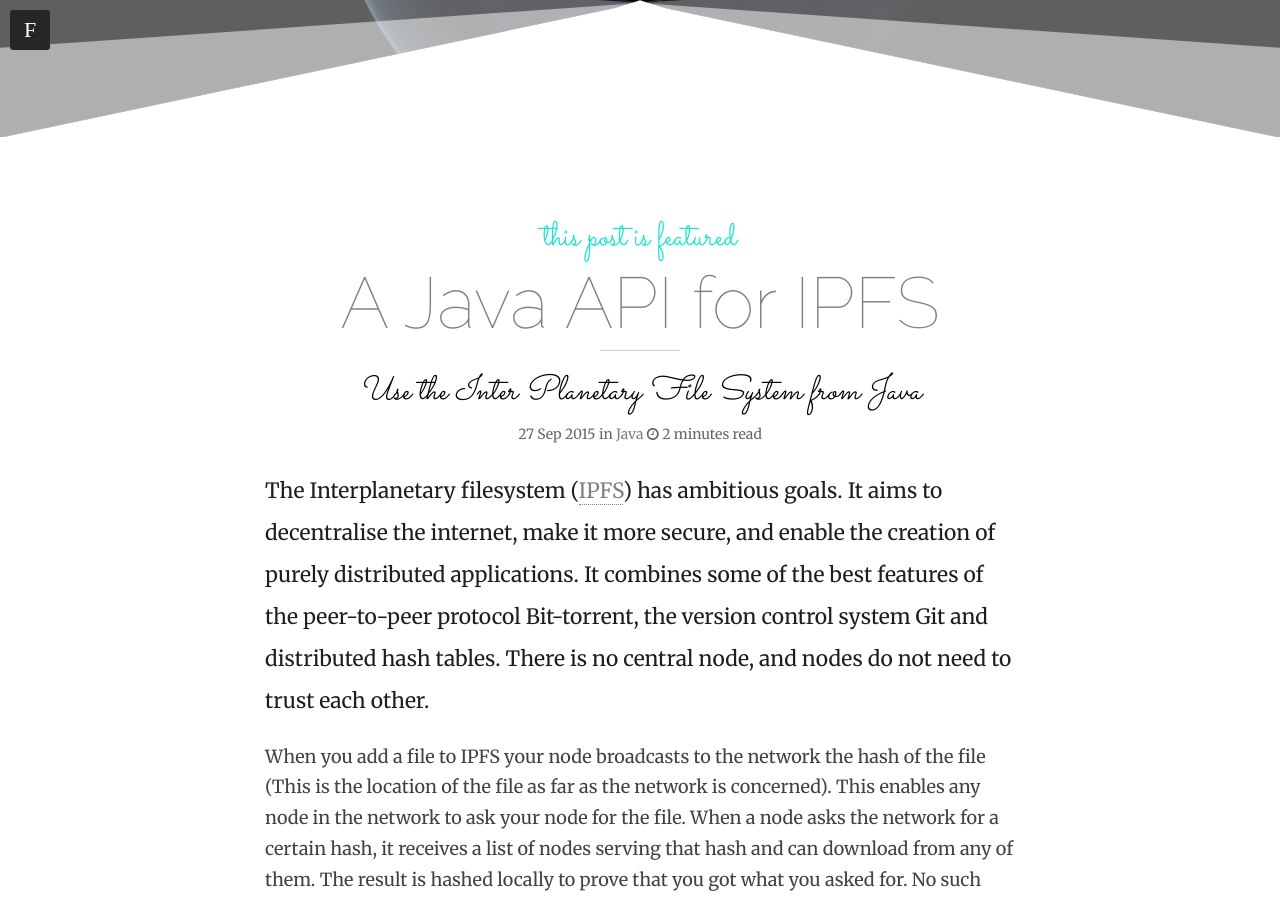
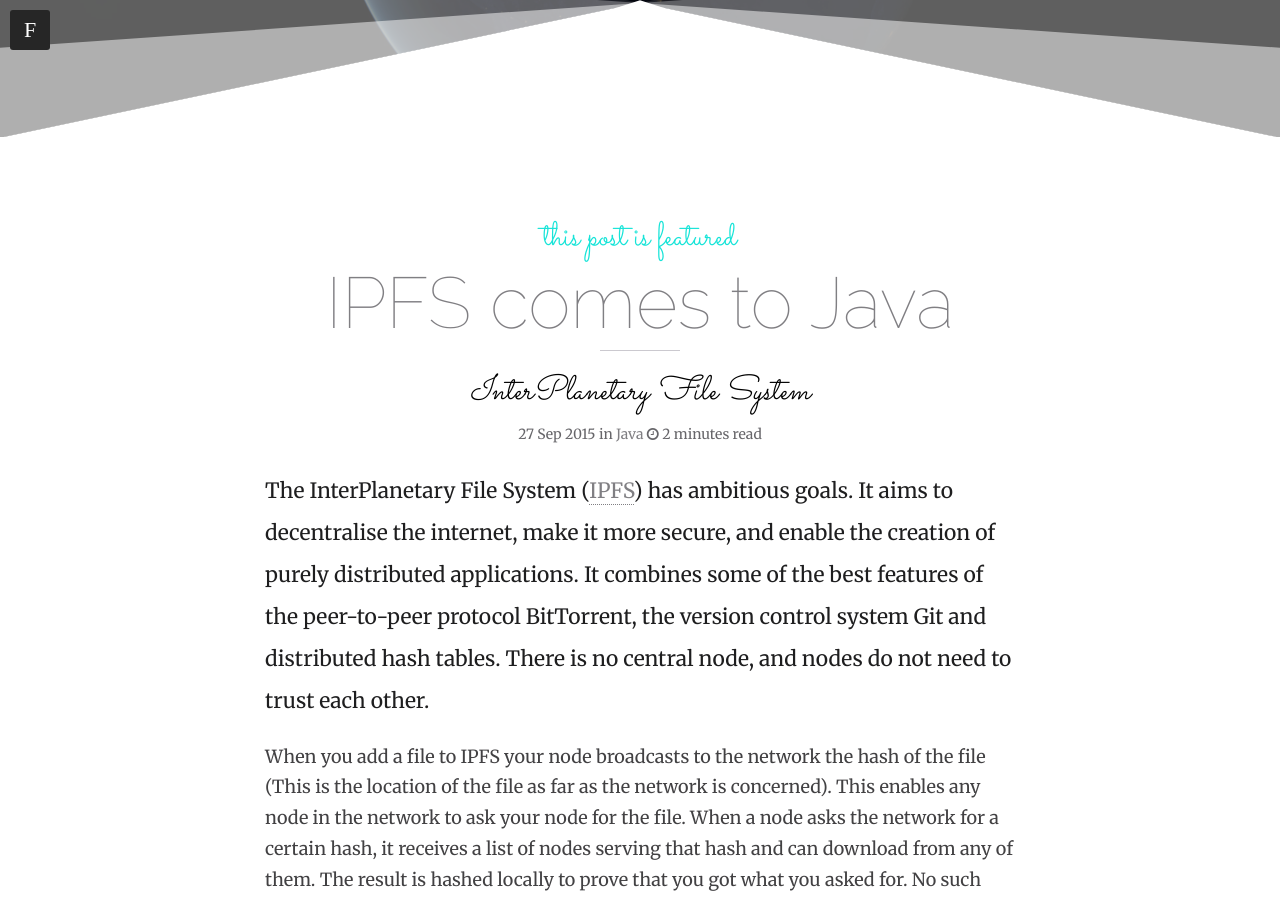
Before and after one commit to ianopolous/ianopolous.github.io, a Jekyll site: the page built from _posts/2015-09-27-IPFS.md, in a window 1280 px wide and 900 px high, scrolled down 403 px. Built offline with Jekyll 4.4.1, drawn with Linux system fonts in a browser that asks for light colours; nearby versions of some CDN libraries.

Commit message:
more blog

```diff
--- a/_posts/2015-09-27-IPFS.md
+++ b/_posts/2015-09-27-IPFS.md
@@ -1,7 +1,7 @@
 ---
 layout: post
-title: A Java API for IPFS
-description: "Use the Inter Planetary File System from Java"
+title: IPFS comes to Java
+description: "InterPlanetary File System"
 headline: ""
 categories: java
 tags:
@@ -13,7 +13,7 @@ featured: true
 published: true
 ---
 
-The Interplanetary filesystem (<a href="https://ipfs.io/">IPFS</a>) has ambitious goals. It aims to decentralise the internet, make it more secure, and enable the creation of purely distributed applications. It combines some of the best features of the peer-to-peer protocol Bit-torrent, the version control system Git and distributed hash tables. There is no central node, and nodes do not need to trust each other.
+The InterPlanetary File System (<a href="https://ipfs.io/">IPFS</a>) has ambitious goals. It aims to decentralise the internet, make it more secure, and enable the creation of purely distributed applications. It combines some of the best features of the peer-to-peer protocol BitTorrent, the version control system Git and distributed hash tables. There is no central node, and nodes do not need to trust each other.
 
 When you add a file to IPFS your node broadcasts to the network the hash of the file (This is the location of the file as far as the network is concerned). This enables any node in the network to ask your node for the file. When a node asks the network for a certain hash, it receives a list of nodes serving that hash and can download from any of them. The result is hashed locally to prove that you got what you asked for. No such thing as a man-in-the-middle attack!
 
```
